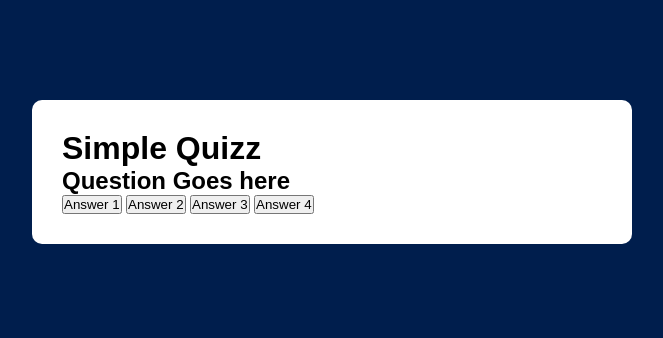
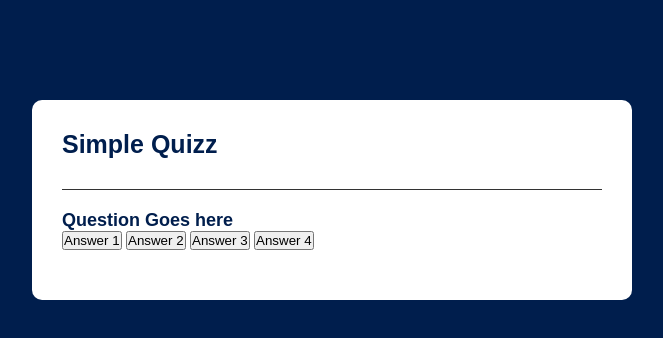
Before and after one commit to ReziMi/quizz-app, a plain HTML site: page index.html in a window 1280 px wide. Shown: the whole page, without its empty margins (308-971 px from the left). Drawn offline with Linux system fonts and the light colour scheme.

Commit message:
add styles to header and questions

```diff
--- a/index.html
+++ b/index.html
@@ -10,7 +10,7 @@
     <div class="app">
         <h1>Simple Quizz</h1>
 
-        <div class="quizz">
+        <div class="quiz">
             <h2 id="question">Question Goes here</h2>
             <div id="answer-buttons">
                 <button class="btn">Answer 1</button>
--- a/style.css
+++ b/style.css
@@ -17,3 +17,21 @@ body{
     border-radius: 10px;
     padding: 30px;
 }
+
+.app h1{
+    font-size: 25px;
+    color:#001e4d;
+    font-weight: 600;
+    border-bottom: 1px solid #333;
+    padding-bottom: 30px;
+}
+
+.quiz{
+    padding: 20px 0;
+}
+
+.quiz h2{
+    font-size: 18px;
+    color: #001e4d;
+    font-weight: 600;
+}
```
